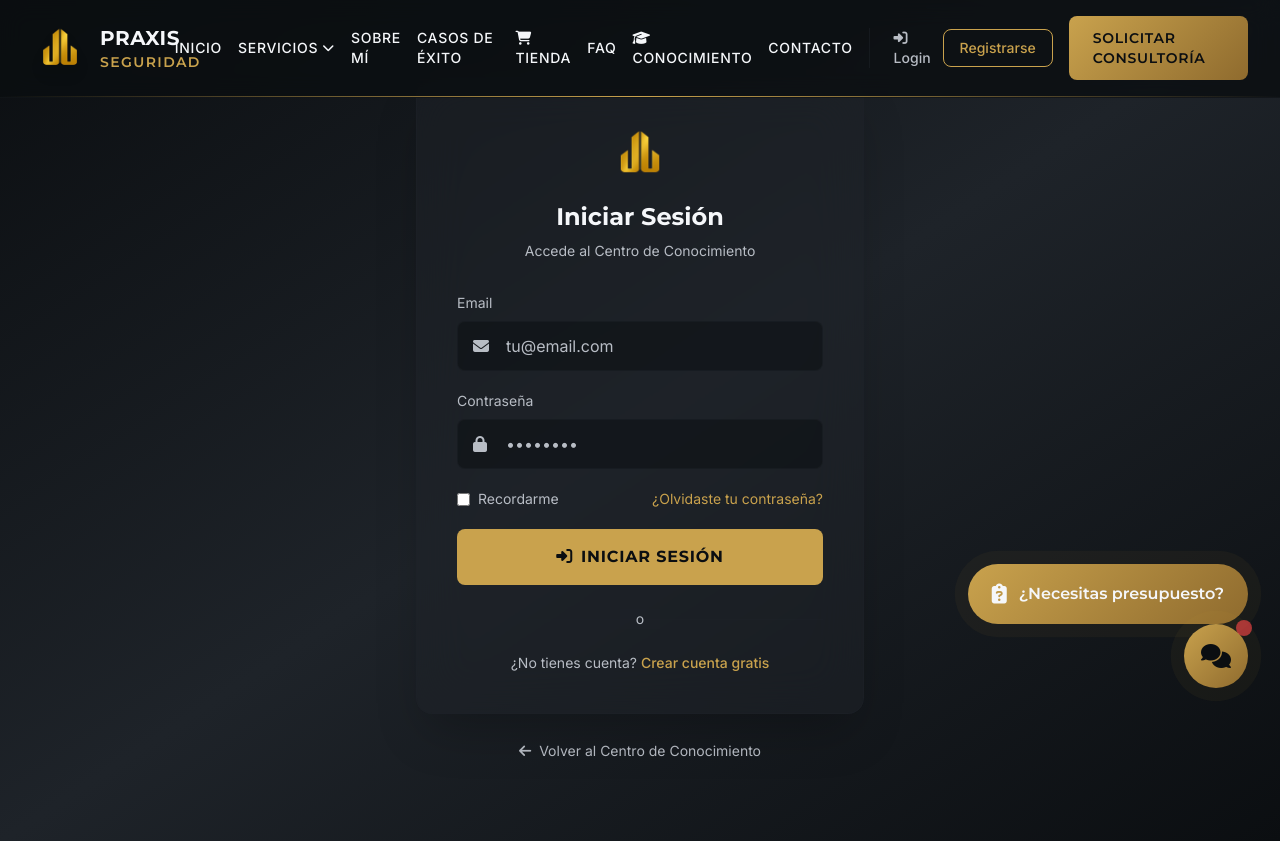
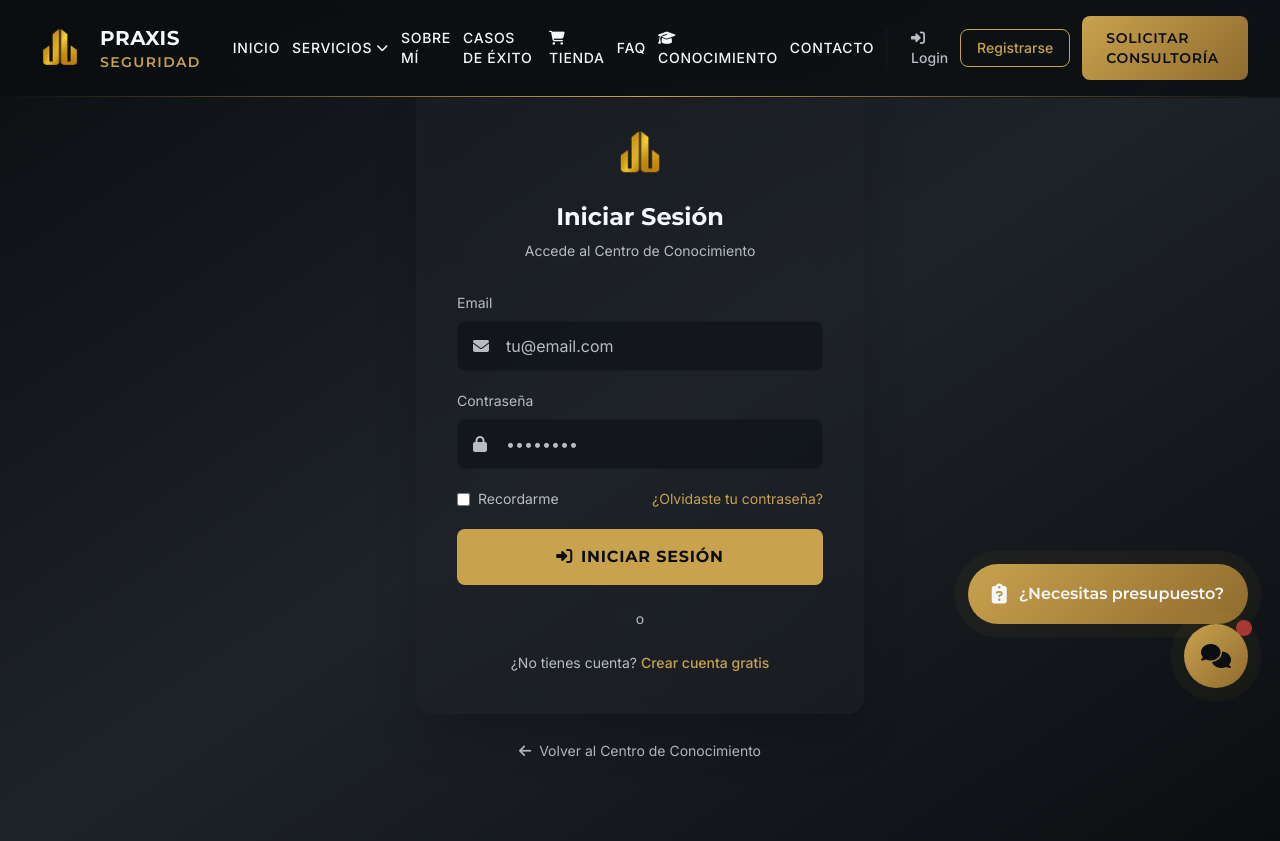
Before and after one commit to juanluispalazonnicolas-blip/WEB-2, a PHP site: page /auth/login.php in a window 1280 px wide. Shown: the top 841 px of the page. Run offline with PHP 8.4, Linux system fonts and the light colour scheme; some libraries are stand-ins or nearby versions.

Commit message:
fix: Header spacing - prevent nav overlap with logo

```diff
--- a/includes/header.php
+++ b/includes/header.php
@@ -361,7 +361,7 @@ if (strpos($current_dir, '/conocimiento') !== false || strpos($current_dir, '/au
             <div class="flex items-center justify-between h-24">
 
                 <!-- Logo -->
-                <a href="<?php echo $base_url; ?>index.php" class="flex items-center space-x-3 group">
+                <a href="<?php echo $base_url; ?>index.php" class="flex items-center space-x-3 group flex-shrink-0">
                     <img src="<?php echo $base_url; ?>images/logo-praxis.png" alt="Praxis Seguridad Logo" class="h-14 w-auto drop-shadow-lg">
                     <div class="flex flex-col">
                         <span class="text-xl font-heading font-bold text-praxis-white group-hover:text-praxis-gold transition-colors tracking-wide">PRAXIS</span>
@@ -370,7 +370,7 @@ if (strpos($current_dir, '/conocimiento') !== false || strpos($current_dir, '/au
                 </a>
 
                 <!-- Desktop Navigation -->
-                <nav class="hidden lg:flex items-center space-x-4">
+                <nav class="hidden lg:flex items-center space-x-3 ml-8">
                     <a href="<?php echo $base_url; ?>index.php" class="nav-link text-sm font-medium uppercase tracking-wider hover:text-praxis-gold transition-colors <?php echo $current_page === 'inicio' ? 'active' : ''; ?>">
                         Inicio
                     </a>
```
